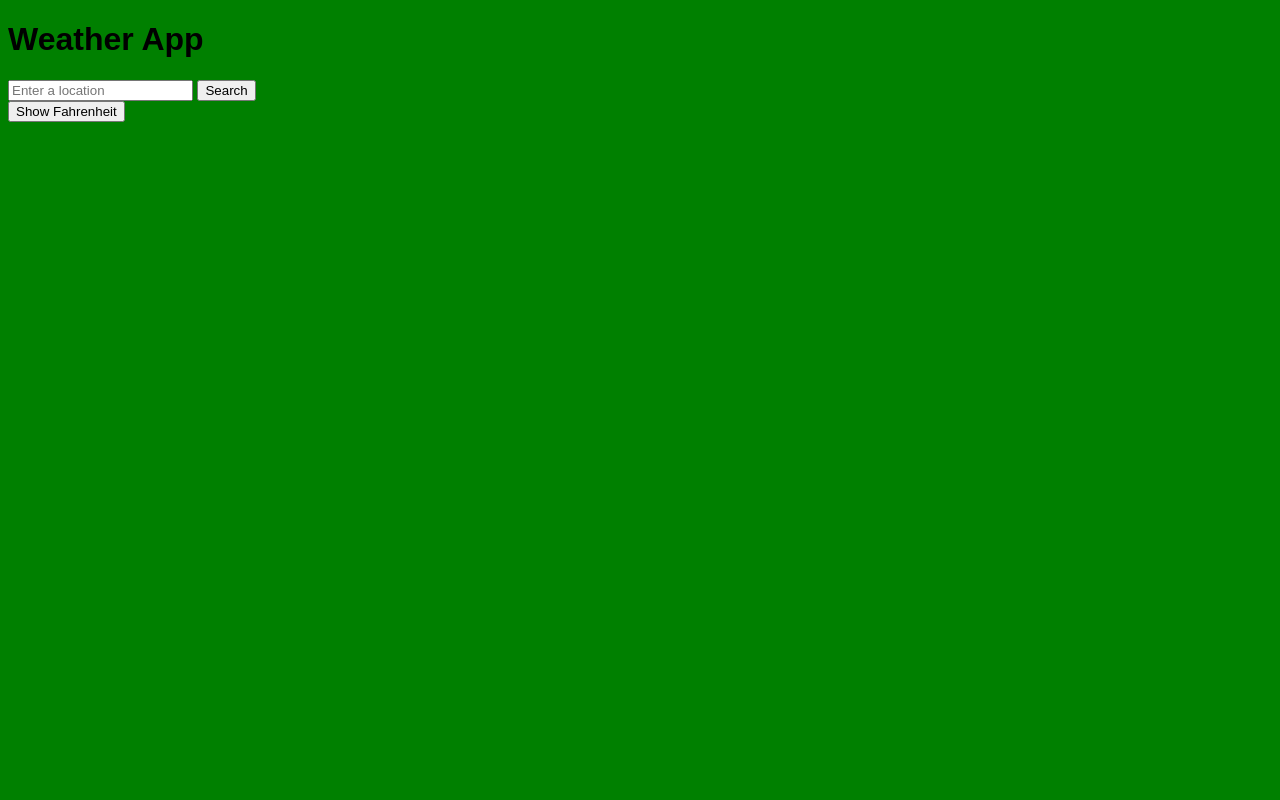
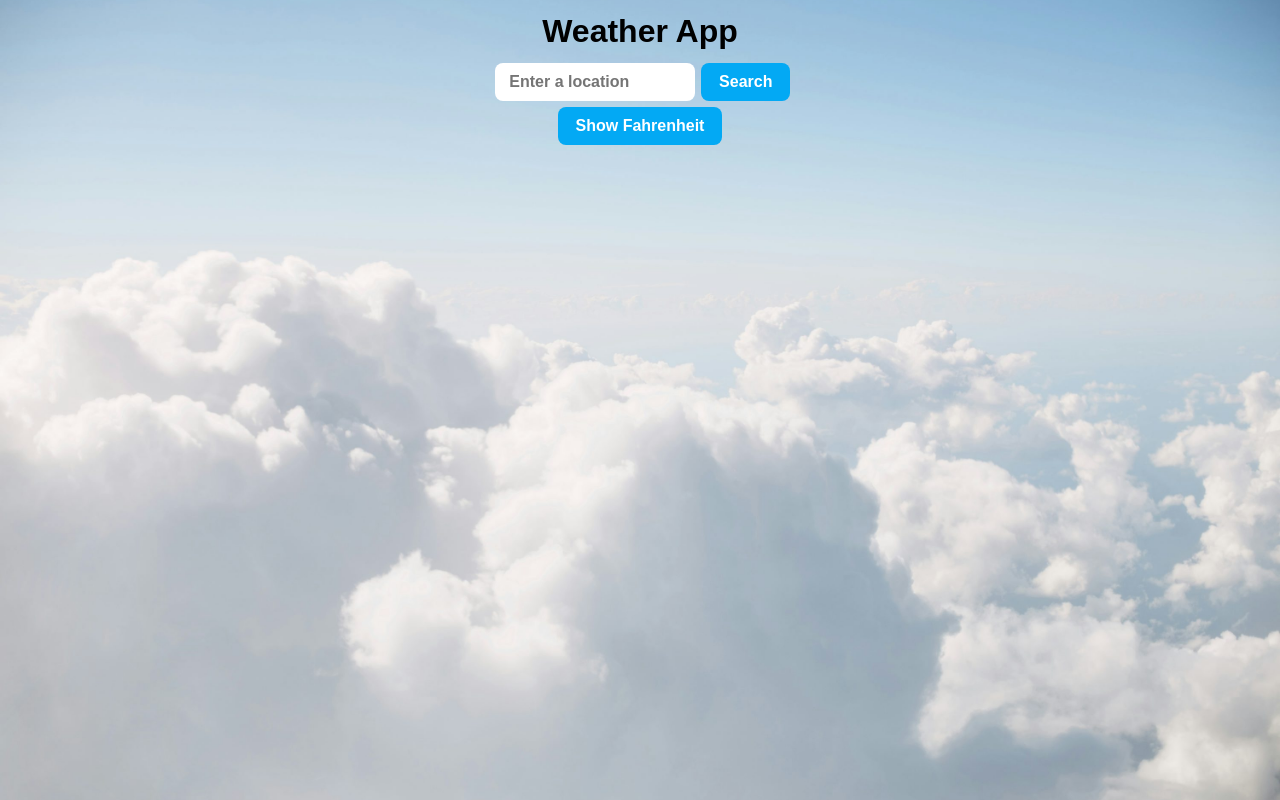
Before and after one commit to sinkevicius3/odin-weather-app, a website built with webpack: page public/index.html in a window 1280 px wide. Built offline with nearby package versions, Linux system fonts and the light colour scheme; no server answers.

Commit message:
Added basic styling

```diff
--- a/src/style.css
+++ b/src/style.css
@@ -1,4 +1,111 @@
+* {
+  margin: 0;
+  padding: 0;
+  box-sizing: border-box;
+}
+
 body {
   font-family: Arial, sans-serif;
-  background-color: green;
+  background-image: url('/public/images/background.jpg');
+  background-size: cover;
+  background-position: center;
+  background-repeat: no-repeat;
+  transition: background 0.3s ease;
+
+  height: 100vh;
+  width: 100vw;
+
+  display: flex;
+  flex-direction: column;
+  align-items: center;
 }
+
+#weather-app-title {
+  font-size: 2rem;
+  font-weight: 700;
+
+  margin-top: 1%;
+  margin-bottom: 1%;
+}
+
+form {
+  display: flex;
+  gap: 2%;
+  margin-bottom: 0.5%;
+}
+
+input {
+  padding: 10px 14px;
+  font-size: 16px;
+  font-weight: 700;
+  border: none;
+  border-radius: 8px;
+  transition: border-color 0.3s, box-shadow 0.3s;
+  width: 200px;
+}
+
+input:focus {
+  border-color: #0288d1;
+  box-shadow: 0 0 5px rgba(2, 136, 209, 0.5);
+}
+
+button {
+  font-weight: 700;
+
+  padding: 10px 18px;
+  font-size: 16px;
+  border: none;
+  border-radius: 8px;
+  background-color: #03a9f4;
+  color: white;
+  cursor: pointer;
+  transition: background-color 0.3s, transform 0.2s;
+}
+
+button:hover {
+  background-color: #0288d1;
+  transform: translateY(-2px);
+}
+
+button:active {
+  transform: translateY(0);
+}
+
+.weather-card {
+  flex: 0 0 150px;
+  background: rgba(255, 255, 255, 0.2);
+  border-radius: 10px;
+  padding: 20px;
+  text-align: center;
+  box-shadow: 0 4px 12px rgba(0,0,0,0.2);
+  backdrop-filter: blur(6px);
+  transition: background 0.3s ease, transform 0.3s ease;
+}
+
+.weather-card.today {
+  border: 2px solid gold;
+  box-shadow: 0 0 6px 4px gold;
+}
+
+.weather-card:hover {
+  transform: translateY(-5px);
+  cursor: pointer;
+}
+
+.weather-card h2 {
+  margin-bottom: 10px;
+}
+
+.weather-card p {
+  margin: 5px 0;
+  font-size: 16px;
+}
+
+#weather-container {
+  display: flex;
+  flex-wrap: wrap;
+  justify-content: center;
+  gap: 20px;
+  width: 100%;
+  padding: 10px 0;
+}
```
Also changed, not shown: public/images/background.jpg (added).
